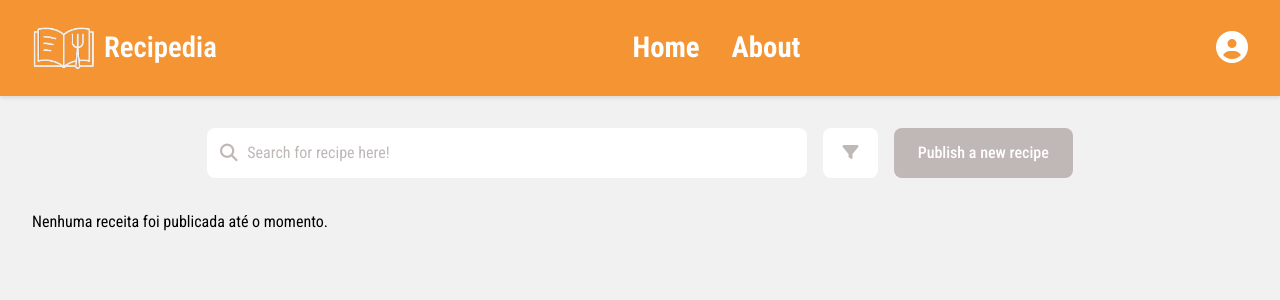
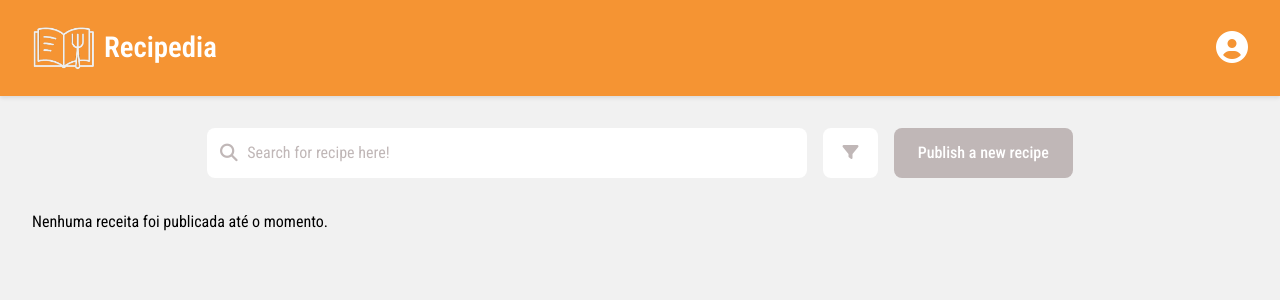
Before and after one commit to gabriel-pagani/udwmj-project, a Django app: page / in a window 1280 px wide. Shown: the top 300 px of the page. Run offline with Django 5.2, Linux system fonts and the light colour scheme; data that the repository does not hold is empty.

Commit message:
Removi os menus do cabeçalho

```diff
--- a/templates/global/base.html
+++ b/templates/global/base.html
@@ -22,11 +22,6 @@
         Recipedia
       </div>
 
-      <nav class="nav">
-        <a href="{% url 'app:home' %}">Home</a>
-        <a href="#about">About</a>
-      </nav>
-
       <a href="#account">
         <i class="fa-solid fa-circle-user fa-2xl" style="color: #ffffff;"></i>
       </a>
```
